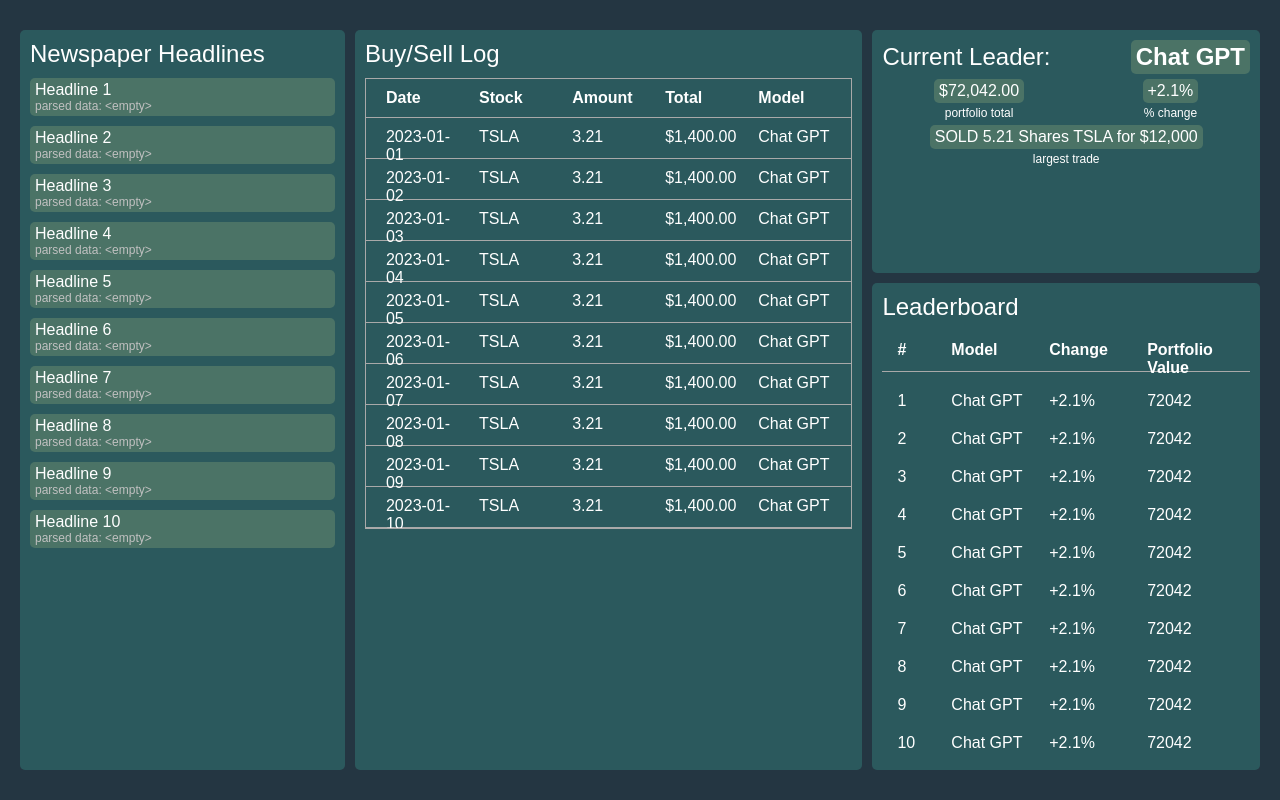
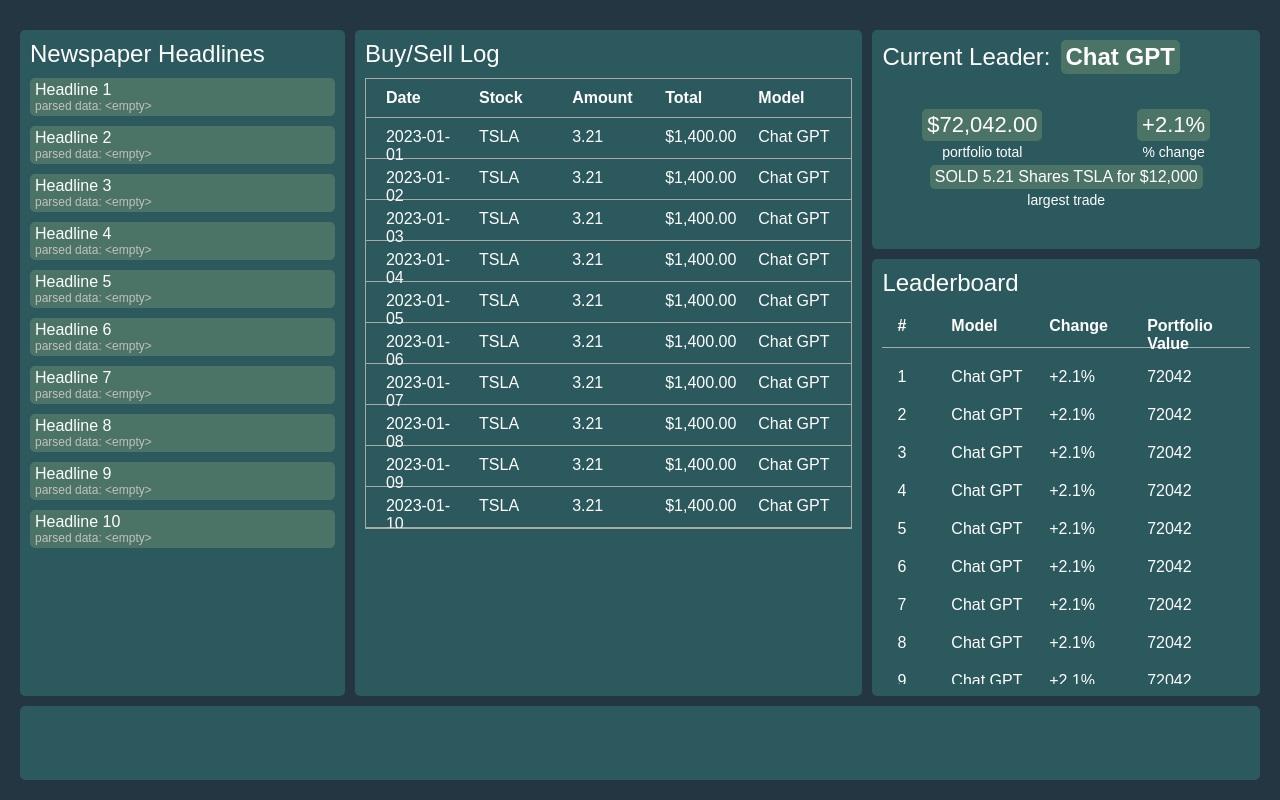
Before and after one commit to vkethana/calhacks-24, a React (Create React App) app in the folder frontend/: page / in a window 1280 px wide. Built offline with nearby package versions, Linux system fonts and the light colour scheme; a web font is replaced by a local one.

Commit message:
feat: added timeline

```diff
--- a/frontend/src/App.css
+++ /dev/null
@@ -1,38 +0,0 @@
-.App {
-  text-align: center;
-}
-
-.App-logo {
-  height: 40vmin;
-  pointer-events: none;
-}
-
-@media (prefers-reduced-motion: no-preference) {
-  .App-logo {
-    animation: App-logo-spin infinite 20s linear;
-  }
-}
-
-.App-header {
-  background-color: #282c34;
-  min-height: 100vh;
-  display: flex;
-  flex-direction: column;
-  align-items: center;
-  justify-content: center;
-  font-size: calc(10px + 2vmin);
-  color: white;
-}
-
-.App-link {
-  color: #61dafb;
-}
-
-@keyframes App-logo-spin {
-  from {
-    transform: rotate(0deg);
-  }
-  to {
-    transform: rotate(360deg);
-  }
-}
--- a/frontend/src/App.tsx
+++ b/frontend/src/App.tsx
@@ -1,12 +1,13 @@
 import React from "react";
-import "./App.css";
 import "./styles/general.scss";
 import Dashboard from "./dashboard";
+import Timeline from "./timeline";
 
 function App() {
   return (
     <div className="main">
       <Dashboard />
+      <Timeline />
     </div>
   );
 }
--- a/frontend/src/curr-leader.tsx
+++ b/frontend/src/curr-leader.tsx
@@ -18,6 +18,7 @@
         <h2 className="heading">Current Leader:</h2>
         <h3 className="leaderTitle">{leader ? leader.name : "..."}</h3>
       </div>
+      <div className="infoWrapper">
         <div className="leaderInfo">
           <div className="infoCell">
             <div className="val">
@@ -31,8 +32,9 @@
           </div>
         </div>
         <div className="infoCell">
-        <div className="val">SOLD 5.21 Shares TSLA for $12,000</div>
+          <div className="val desc">SOLD 5.21 Shares TSLA for $12,000</div>
           <h4 className="subtitle">largest trade</h4>
+        </div>
       </div>
     </div>
   );
--- a/frontend/src/styles/general.scss
+++ b/frontend/src/styles/general.scss
@@ -29,10 +29,12 @@
   grid-template-columns: repeat(1fr, 3);
   grid-template-rows: 1fr 2fr;
   gap: 10px;
-  height: 100%;
+  height: 90%;
   width: 100%;
 
   & .section {
+    display: flex;
+    flex-direction: column;
     background-color: $primary;
     height: 100%;
     width: 100%;
@@ -95,6 +97,7 @@
   border: 1px solid $borderColor; /* Optional: Add border around the table */
   overflow: auto;
   color: $text;
+  max-height: calc(100% - 40px);
 }
 
 .table-row {
@@ -126,6 +129,7 @@
 .curr-leader-parent {
   display: flex;
   flex-flow: column nowrap;
+  height: 100%;
   color: $text;
   gap: 5px;
 
@@ -133,7 +137,6 @@
     display: flex;
     flex-flow: row wrap;
     align-items: center;
-    justify-content: space-between;
     gap: 0 10px;
 
     & .heading {
@@ -145,13 +148,23 @@
       border-radius: 5px;
       font-size: 24px;
       padding: 3px 5px;
+      width: fit-content;
     }
+  }
+  & .infoWrapper {
+    display: flex;
+    flex-direction: column;
+    row-gap: 5px;
+    flex: 1;
+    justify-content: center;
+    align-items: center;
   }
   & .leaderInfo {
     display: flex;
     flex-flow: row nowrap;
     justify-content: space-around;
     column-gap: 15px;
+    width: 100%;
   }
   & .infoCell {
     display: flex;
@@ -164,12 +177,17 @@
       background-color: $secondary;
       padding: 3px 5px;
       border-radius: 5px;
+      font-size: 22px;
       width: fit-content;
+
+      &.desc {
+        font-size: 16px;
+      }
     }
 
     & .subtitle {
       font-weight: normal;
-      font-size: 12px;
+      font-size: 14px;
     }
   }
 }
@@ -180,6 +198,7 @@
   flex-direction: column; /* Stack rows vertically */
   overflow: auto;
   color: $text;
+  max-height: calc(100% - 40px);
 
   & .ranking {
     display: flex; /* Use flexbox for horizontal alignment */
@@ -219,3 +238,12 @@
     }
   }
 }
+
+// Timeline
+.timeline-parent {
+  height: 10%;
+  margin: 10px 0;
+  border-radius: 5px;
+  display: flex;
+  background-color: $primary;
+}
--- a/frontend/src/timeline.tsx
+++ b/frontend/src/timeline.tsx
@@ -1,3 +1,7 @@
-import React from "react";
+import React, { useState } from "react";
 
-const timeline = () => {};
+const Timeline = () => {
+  return <div className="timeline-parent"></div>;
+};
+
+export default Timeline;
```
Lines whose indentation alone changed are shown as unchanged.
